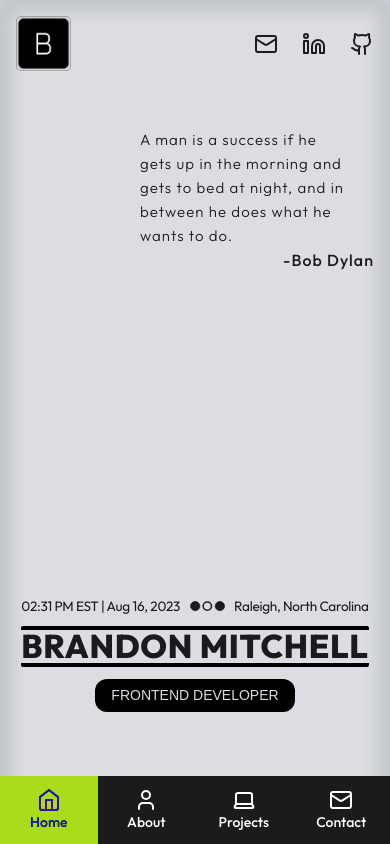
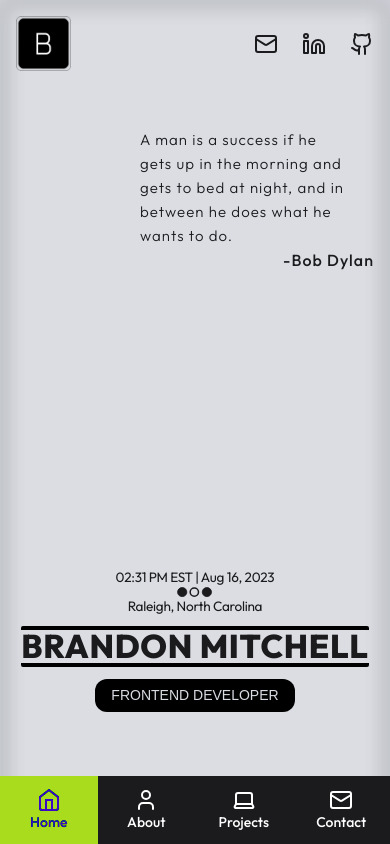
Before and after one commit to brandonmitchell217/portfolio-2023_v2, a Next.js app: page / in a window 390 px wide. Shown: the top 844 px of the page. Built offline with nearby package versions, Linux system fonts and the light colour scheme; a web font is replaced by a local one.

Commit message:
infoheader circles test

```diff
--- a/app/page.tsx
+++ b/app/page.tsx
@@ -60,7 +60,7 @@ export default function Index() {
 
   return (
     <>
-      <GoogleAnalytics trackPageViews gaMeasurementId={gaMeasurementId} />
+      <GoogleAnalytics gaMeasurementId={gaMeasurementId} />
       <main className="relative w-full space-y-6 md:space-y-12">
         <div className="relative px-4 max-w-7xl w-full m-auto">
           {/* Only shows on mobile when bottom nav appears */}
--- a/components/InfoHeader.tsx
+++ b/components/InfoHeader.tsx
@@ -42,7 +42,9 @@ export default function InfoHeader({ ...data }) {
 
   return (
     <div>
-      <div className="relative flex justify-between items-center text-[0.7rem] xs:text-clamp2 leading-[1.095] tracking-[-0.02em] overflow-y-hidden">
+      <div
+        className={`relative w-full flex flex-col sm:flex-row justify-between items-center text-[0.7rem] xs:text-clamp2 leading-[1.095] tracking-[-0.02em] overflow-y-hidden`}
+      >
         <div className="md:w-1/3 flex justify-start">
           <motion.h5
             initial={{ y: 500 }}
@@ -53,7 +55,7 @@ export default function InfoHeader({ ...data }) {
           </motion.h5>
         </div>
         <div className="md:w-1/3 flex justify-center scale-75 xs:scale-100 xl:scale-125">
-          <Circles />
+          {isLoading ? null : <Circles />}
         </div>
         <div className="md:w-1/3 flex justify-end">
           <motion.h5
```
